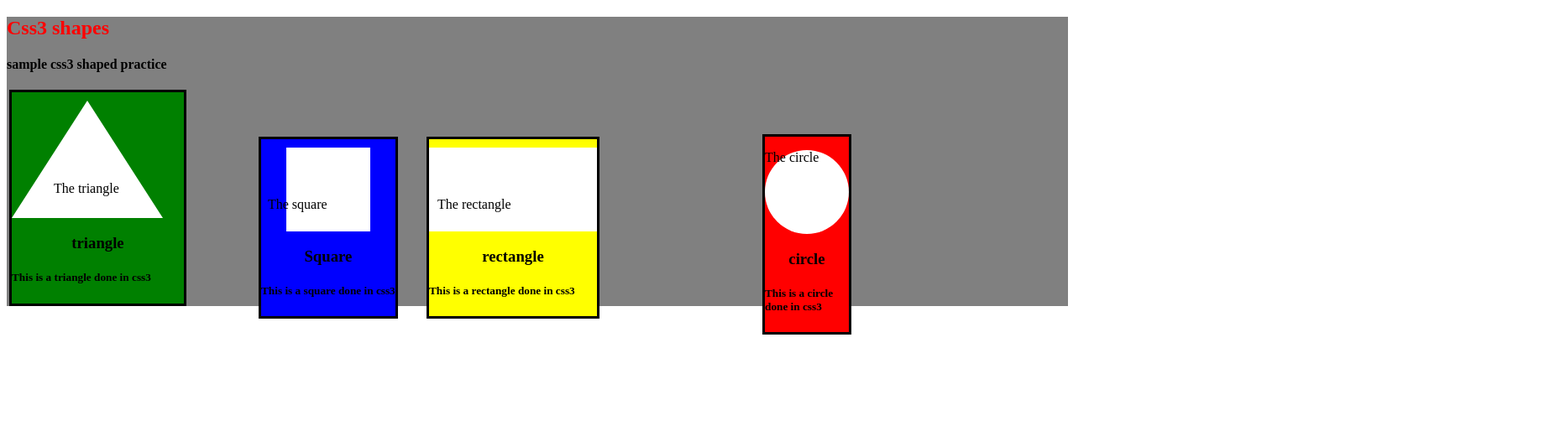
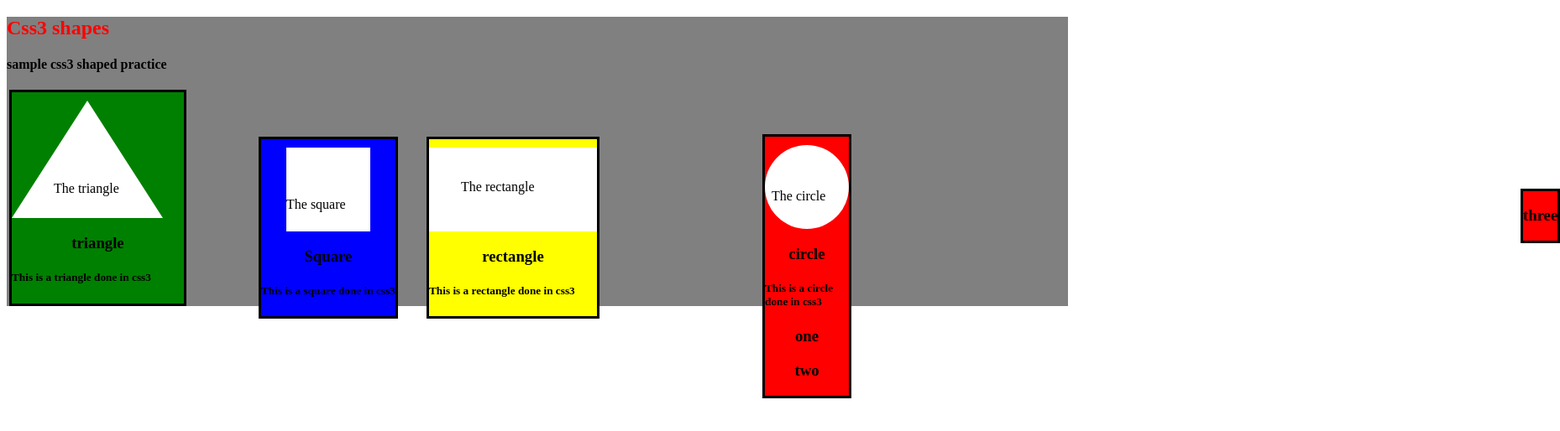
Before and after one commit to Victorgichohi/css3anim, a plain HTML site: page vic/index.html in a window 1280 px wide. Shown: the whole page at 84% size, 1858 px wide, since content can reach past the window. Drawn offline with Linux system fonts and the light colour scheme.

Commit message:
circles div created

```diff
--- a/vic/index.html
+++ b/vic/index.html
@@ -34,6 +34,10 @@
 <div class="thecircle"><p>The circle</p></div>
                 <h3>circle</h3>
                 <h5>This is a circle done in css3</h5>
+                <div class="firstcircle"><h3>one</h3>
+                </div>
+                <div class="secondcircle"><h3>two</h3></div>
+                <div class="circle"><h3>three</h3></div>
             </div>
 
 
--- a/vic/style.css
+++ b/vic/style.css
@@ -57,7 +57,7 @@ h3{
 .thesquare p{
     position:absolute;
     top:25%;
-    left:5%;
+
 }
 
 .rect{
@@ -77,8 +77,8 @@ h3{
 }
 .therectangle p{
     position:absolute;
-    top:25%;
-    left:5%;
+    top:15%;
+    left:19%;
 }
 .circle{
 
@@ -97,8 +97,8 @@ background-color: white;
     height: 100px;
    border-radius: 90px;
 }
-.thetcircle p{
+.thecircle p{
     position:absolute;
-    top:25%;
-    left:5%;
+    top:15%;
+    left:8%;
 }
```
